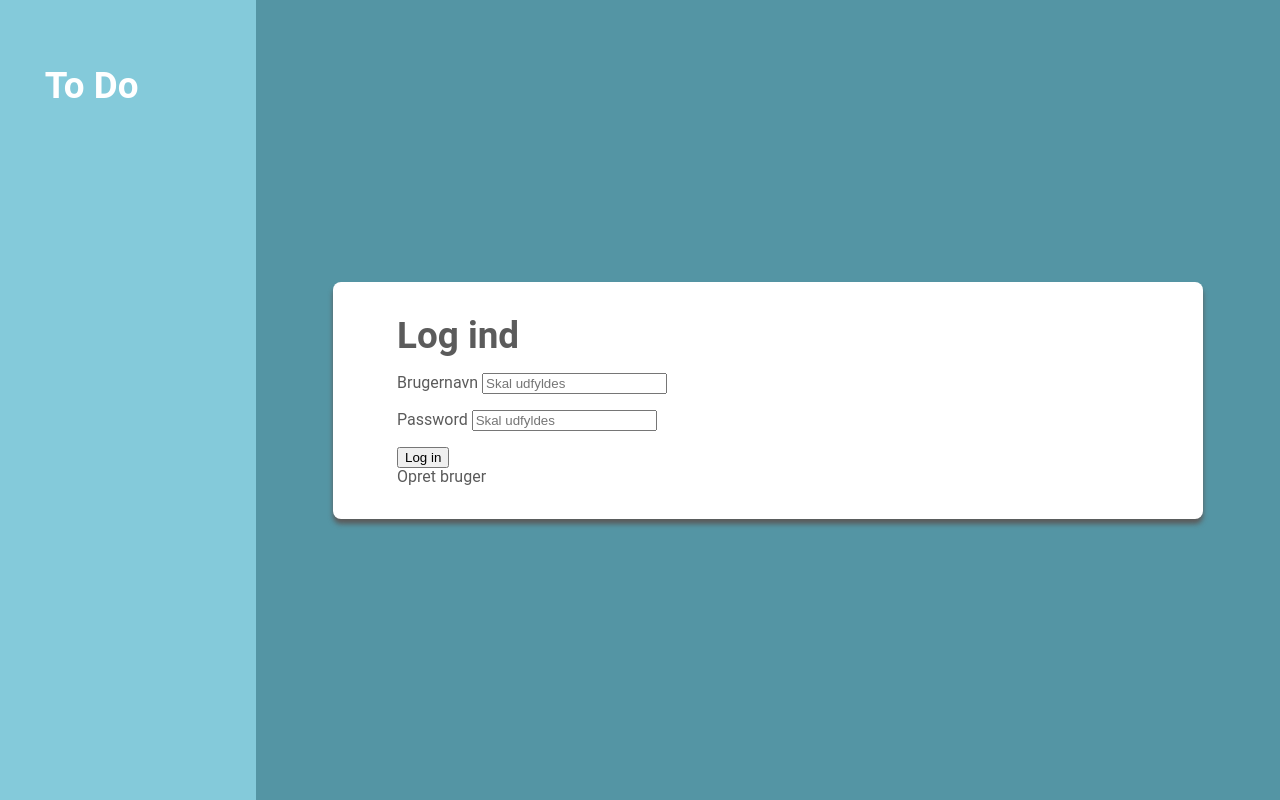
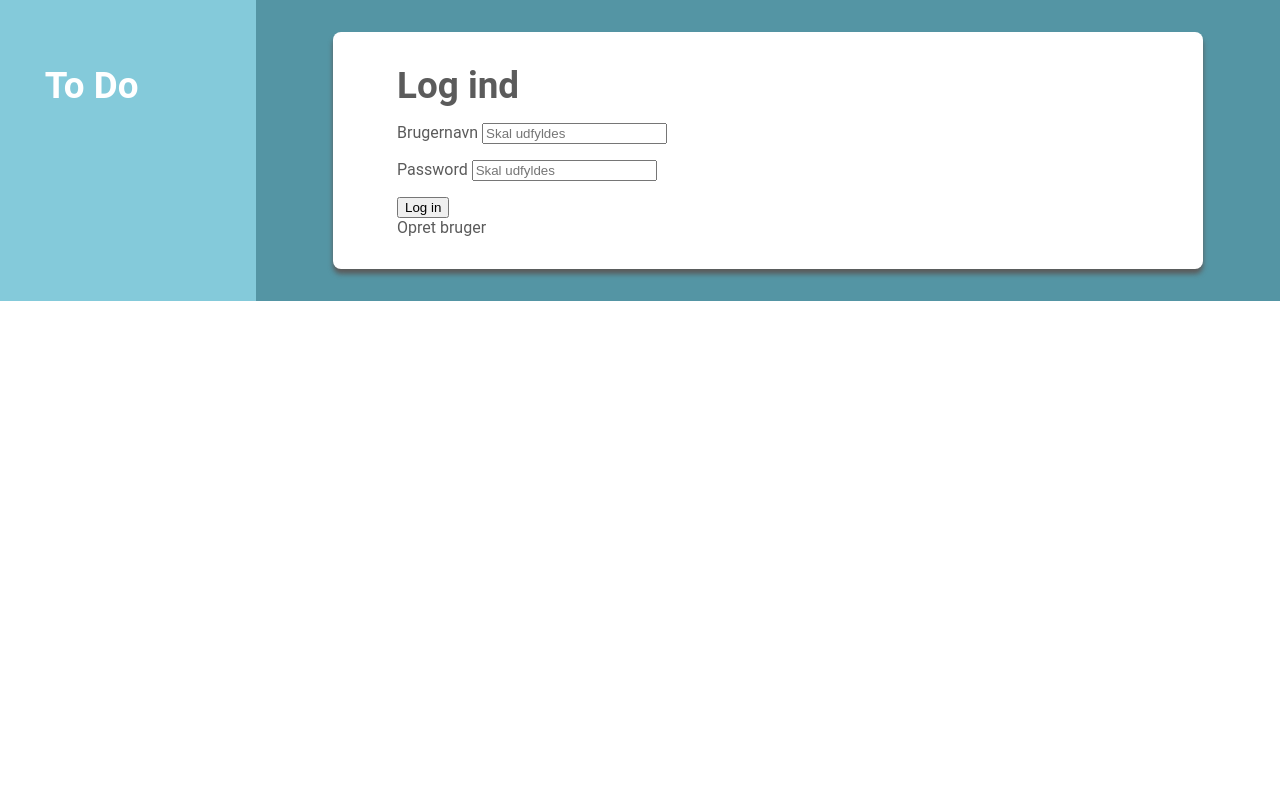
Before and after one commit to toby044/toDoProject, a PHP site: page /index.php in a window 1280 px wide. Run offline with PHP 8.4, Linux system fonts and the light colour scheme; some libraries are stand-ins or nearby versions.

Commit message:
Style & header changes

```diff
--- a/css/style.css
+++ b/css/style.css
@@ -12,7 +12,7 @@ body,
 html {
   margin: 0;
   padding: 0;
-  height: 100%;
+  height: auto;
   font-family: "Roboto", sans-serif;
 }
 
@@ -75,7 +75,7 @@ i {
 
 aside {
   width: 20%;
-  height: 100%;
+  min-height: 100%;
   background-color: var(--bg-aside);
   margin: 0;
   padding: 5% 5% 5% 3.5%;
--- a/todo.txt
+++ b/todo.txt
@@ -4,3 +4,7 @@ Login forms
 	Titel
 
 Bcrypt
+
+
+
+scroll?
```
Also changed, not shown: modules/header.php (indentation only).
